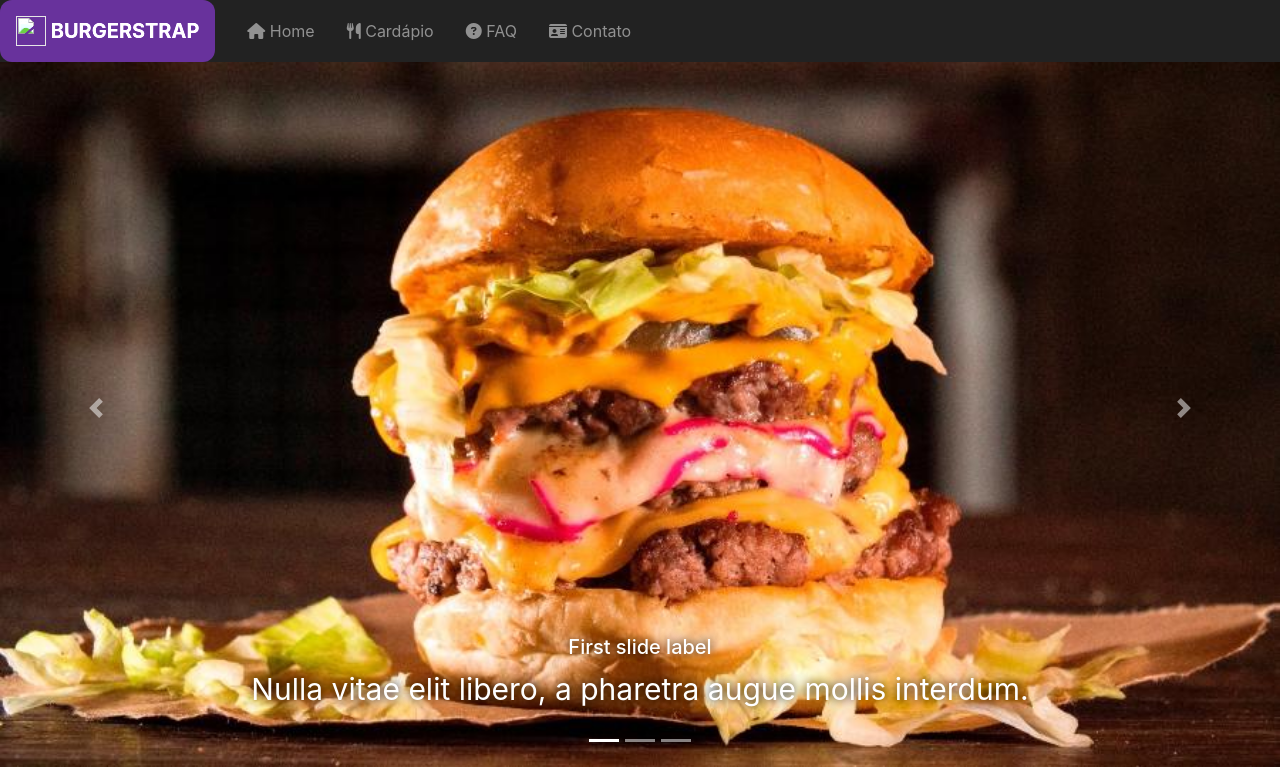
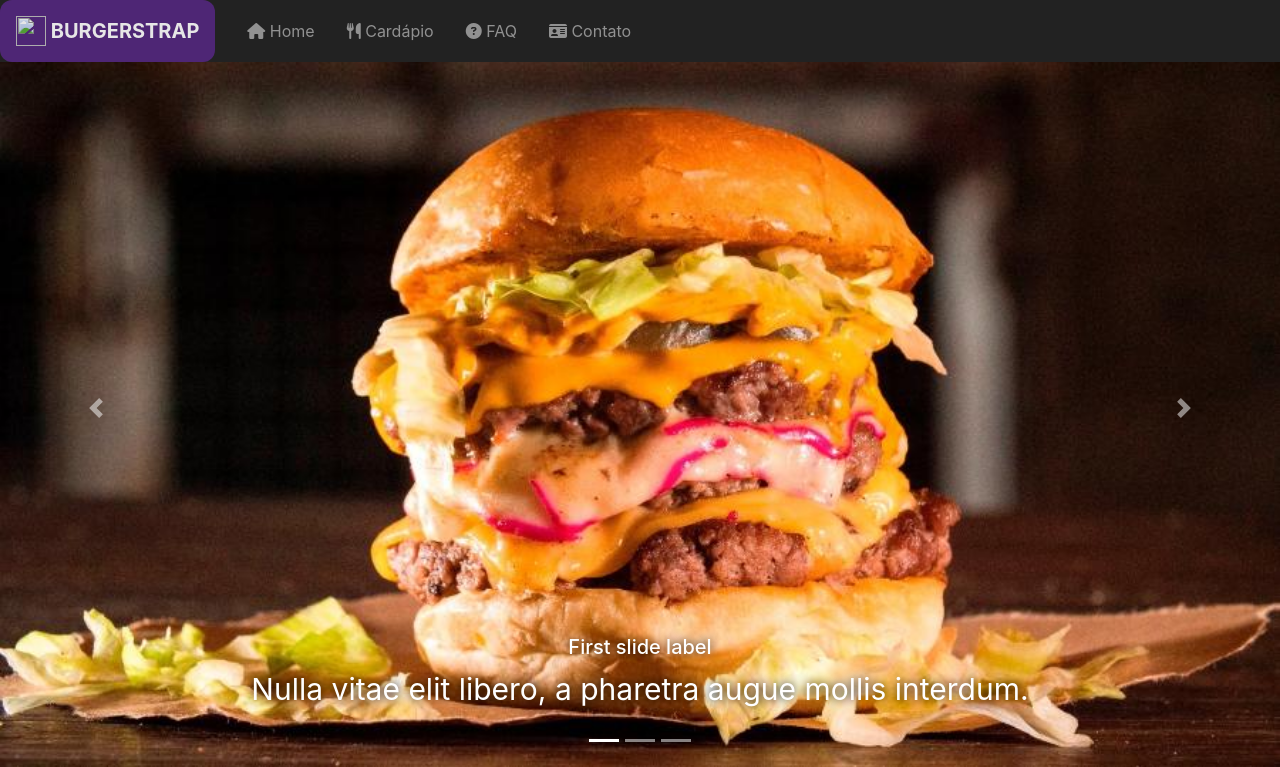
Before and after one commit to lucasliet/Burguerstrap, a PHP site: page / in a window 1280 px wide, while the restyled element is pressed. Shown: the top 767 px of the page. Run offline with PHP 8.4, Linux system fonts and the light colour scheme; some libraries are stand-ins or nearby versions.

Commit message:
Ultimo commit do botão da logo, prometo
brilhinho e mudança do tamanho no clique

```diff
--- a/css/style.css
+++ b/css/style.css
@@ -37,6 +37,7 @@ a {
     .bg-purple:active{
         transform: scale(1);
         transition: 0.1s;
+        filter: brightness(0.9);
     }
 }
 
```
